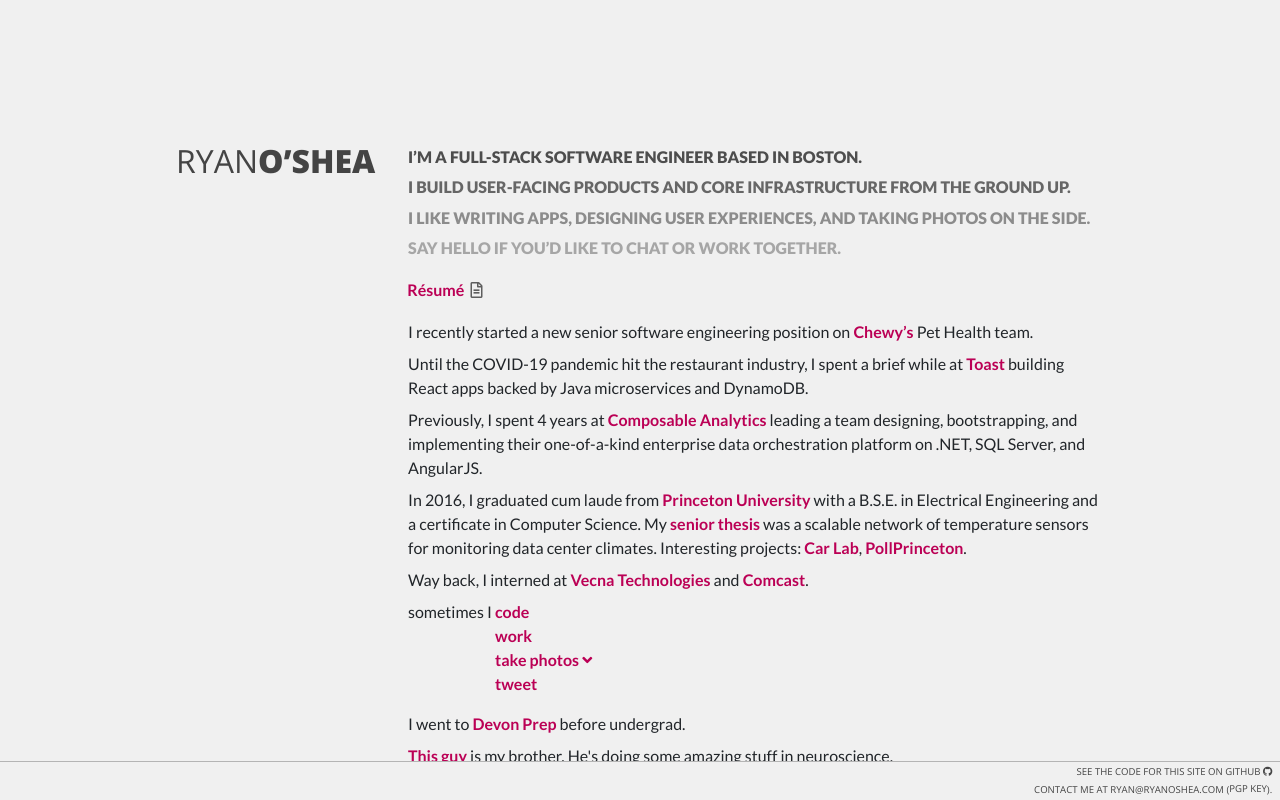
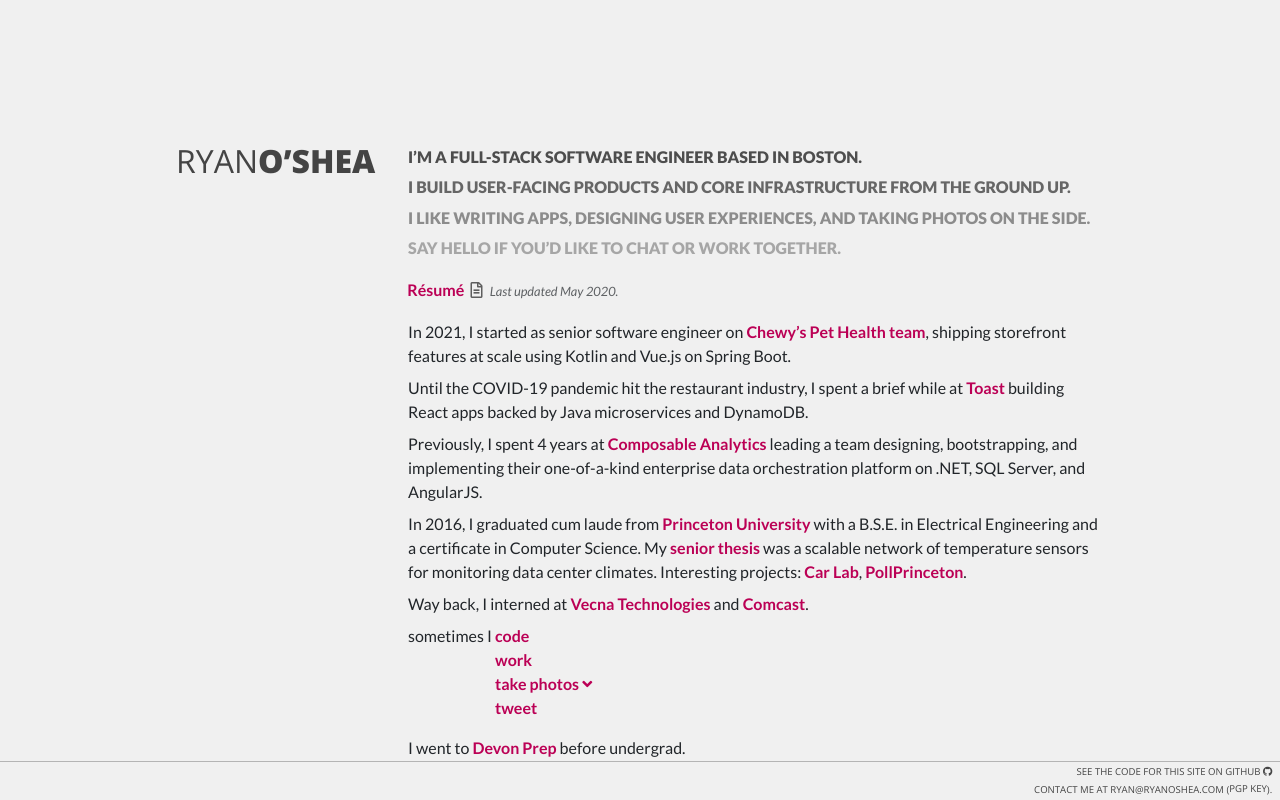
Before and after one commit to ryanoshea/ryanoshea.com, a React (Create React App) app in the folder frontend/: page / in a window 1280 px wide. Built offline with nearby package versions, Linux system fonts and the light colour scheme; no server answers.

Commit message:
Add details to Chewy job and static resume timestamp

```diff
--- a/frontend/src/Components/Biography/Biography.scss
+++ b/frontend/src/Components/Biography/Biography.scss
@@ -1,7 +1,8 @@
 @import '../../Style/mixins';
 
 .biography {
-    #resume a {
+    .resume {
+        a {
             transform: translateX(-0.15em);
             display: inline-block;
             padding: 0.15em 0.25em 0.05em;
@@ -9,6 +10,12 @@
 
             i {
                 color: rgb(94, 94, 94);
+            }
+        }
+
+        .resume-timestamp {
+            opacity: 0.7;
+            font-size: 0.8em;
         }
     }
 
--- a/frontend/src/Components/Biography/Biography.tsx
+++ b/frontend/src/Components/Biography/Biography.tsx
@@ -1,7 +1,10 @@
 import React from 'react';
 import './Biography.scss';
 
-const Biography = () => (
+const Biography = () => {
+    const year = new Date().getFullYear();
+
+    return (
         <article className='biography'>
             <h2 className='intro-lines'>
                 <p id='line1'>I’m a full-stack software engineer based in Boston.</p>
@@ -10,18 +13,19 @@
                 <p id='line4'>Say hello if you’d like to chat or work together.</p>
             </h2>
 
-        <div id='resume'>
+            <div className='resume'>
                 <a href='/contact/resume.pdf' className='resume-link' target='_blank' rel='noopener noreferrer'>
                     Résumé &nbsp;<i className='far fa-file-alt'></i>
-            </a>
+                </a>{' '}
+                <em className='resume-timestamp'>Last updated May 2020.</em>
             </div>
 
             <p>
-            I recently started a new senior software engineering position on{' '}
-            <a href='https://chewy.com' target='_blank' rel='noopener noreferrer'>
-                Chewy’s
-            </a>{' '}
-            Pet Health team.
+                {year === 2021 ? 'Last year' : 'In 2021'}, I started as senior software engineer on{' '}
+                <a href='https://www.chewy.com/b/pharmacy-2515' target='_blank' rel='noopener noreferrer'>
+                    Chewy’s Pet Health team
+                </a>
+                , shipping storefront features at scale using Kotlin and Vue.js on Spring Boot.
             </p>
 
             <p>
@@ -37,8 +41,8 @@
                 <a href='https://composableanalytics.com' target='_blank' rel='noopener noreferrer'>
                     Composable Analytics
                 </a>{' '}
-            leading a team designing, bootstrapping, and implementing their one-of-a-kind enterprise data orchestration
-            platform on .NET, SQL Server, and AngularJS.
+                leading a team designing, bootstrapping, and implementing their one-of-a-kind enterprise data
+                orchestration platform on .NET, SQL Server, and AngularJS.
             </p>
 
             <p>
@@ -79,5 +83,6 @@
             </p>
         </article>
     );
+};
 
 export default Biography;
```
Lines whose indentation alone changed are shown as unchanged.
